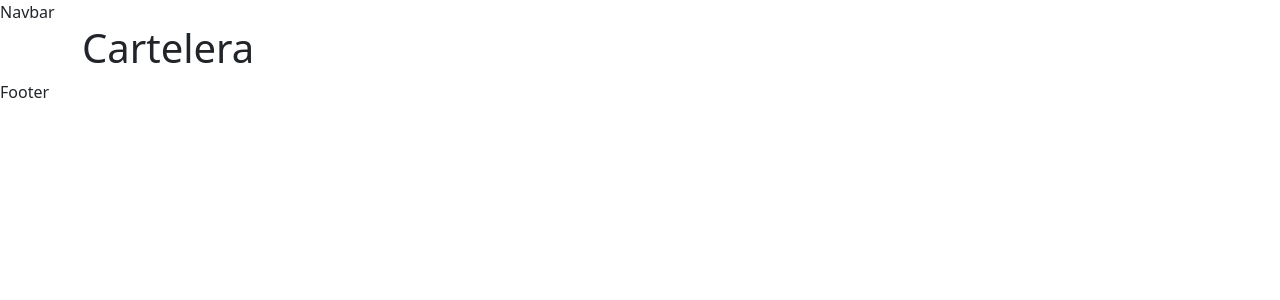
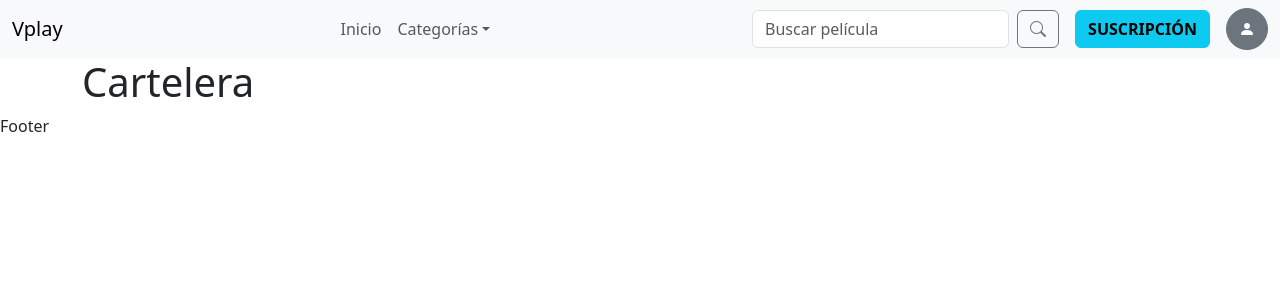
Before and after one commit to silvanaloggia-bit/V-Play, a React (Vite) app: page / in a window 1280 px wide. Shown: the top 300 px of the page. Built offline with nearby package versions, Linux system fonts and the light colour scheme.

Commit message:
navbar en progreso

```diff
--- a/package.json
+++ b/package.json
@@ -12,6 +12,7 @@
   "dependencies": {
     "@hookform/resolvers": "^7.0.6",
     "bootstrap": "^5.3.9",
+    "bootstrap-icons": "^1.13.2",
     "react": "^19.3.1",
     "react-bootstrap": "^2.10.10",
     "react-dom": "^19.3.1",
--- a/src/App.tsx
+++ b/src/App.tsx
@@ -1,6 +1,6 @@
 import { Route, Routes } from 'react-router'
-import Footer from './components/layout/Footer'
-import Navbar from './components/layout/Navbar'
+import Footer from './components/Footer'
+import AppNavbar from './components/Navbar'
 import HomePage from './pages/HomePage'
 import AdminPage from './pages/AdminPage'
 import LoginPage from './pages/LoginPage'
@@ -10,7 +10,7 @@ import ProtectedRoute from './routes/ProtectedRoute'
 export default function App() {
   return (
     <>
-      <Navbar />
+      <AppNavbar />
       <Routes>
         <Route path="/" element={<HomePage />} />
         <Route path="/login" element={<LoginPage />} />
--- /dev/null
+++ b/src/components/Navbar.tsx
@@ -0,0 +1,75 @@
+import Button from 'react-bootstrap/Button';
+import Container from 'react-bootstrap/Container';
+import Form from 'react-bootstrap/Form';
+import Nav from 'react-bootstrap/Nav';
+import Navbar from 'react-bootstrap/Navbar';
+import NavDropdown from 'react-bootstrap/NavDropdown';
+import { Link } from 'react-router';
+
+// Más adelante esta lista se importa desde config/constants.ts
+const categories = ['Acción', 'Comedia', 'Drama'];
+
+function AppNavbar() {
+  return (
+    <Navbar expand="lg" className="bg-body-tertiary">
+      <Container fluid>
+        <Navbar.Brand as={Link} to="/">
+          Vplay
+        </Navbar.Brand>
+
+        <Navbar.Toggle aria-controls="navbarScroll" />
+
+        <Navbar.Collapse id="navbarScroll">
+          <Nav className="mx-auto my-2 my-lg-0">
+            <Nav.Link as={Link} to="/">
+              Inicio
+            </Nav.Link>
+
+            <NavDropdown title="Categorías" id="navbarCategoriesDropdown">
+              {categories.map((category) => (
+                <NavDropdown.Item key={category} href={`#${category}`}>
+                  {category}
+                </NavDropdown.Item>
+              ))}
+            </NavDropdown>
+          </Nav>
+
+          <div className="d-flex align-items-center gap-3 flex-nowrap">
+            <Form
+              className="d-flex"
+              role="search"
+              onSubmit={(event) => event.preventDefault()}
+            >
+              <Form.Control
+                type="search"
+                placeholder="Buscar película"
+                className="me-2"
+                aria-label="Buscar película"
+              />
+              <Button type="submit" variant="outline-secondary" aria-label="Buscar">
+                <i className="bi bi-search" aria-hidden="true"></i>
+              </Button>
+            </Form>
+
+            <Button variant="info" className="fw-bold text-uppercase text-nowrap">
+              Suscripción
+            </Button>
+
+            <Button
+              as={Link}
+              to="/login"
+              variant="secondary"
+              className="rounded-circle d-flex align-items-center justify-content-center"
+              style={{ width: '42px', height: '42px' }}
+              aria-label="Ingresar"
+            >
+              <i className="bi bi-person-fill" aria-hidden="true"></i>
+            </Button>
+          </div>
+        </Navbar.Collapse>
+      </Container>
+    </Navbar>
+  );
+}
+
+export default AppNavbar;
--- a/src/components/layout/Navbar.tsx
+++ /dev/null
@@ -1,9 +0,0 @@
-
-
-function Navbar() {
-  return (
-    <nav>Navbar</nav>
-  );
-}
-
-export default Navbar;
--- a/src/main.tsx
+++ b/src/main.tsx
@@ -2,6 +2,7 @@ import { StrictMode } from 'react'
 import { createRoot } from 'react-dom/client'
 import { BrowserRouter } from 'react-router'
 import 'bootstrap/dist/css/bootstrap.min.css'
+import 'bootstrap-icons/font/bootstrap-icons.css';
 import './styles/global.css'
 import App from './App'
 
```
Also changed, not shown: src/components/Footer.tsx (renamed from src/components/layout/Footer.tsx), 1 other file (tests, documents, lock files or other folders).
